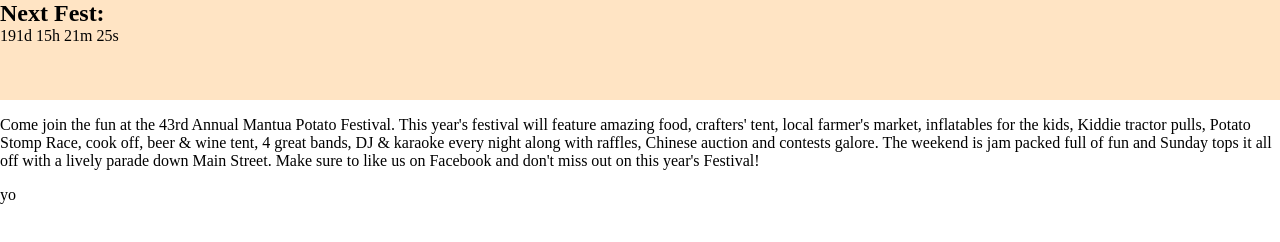
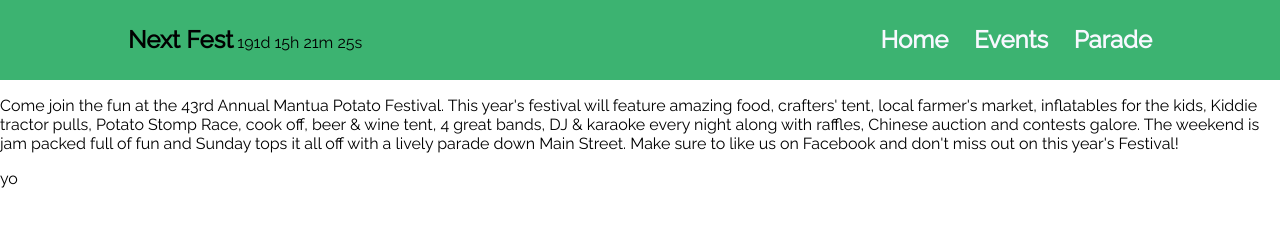
Before and after one commit to tcozzens/potato-festival, a plain HTML site: page index.html in a window 1280 px wide. Drawn offline with nearby package versions, Linux system fonts and the light colour scheme.

Commit message:
More header.

```diff
--- a/components/header/header.html
+++ b/components/header/header.html
@@ -1,6 +1,10 @@
 <script src="components/header/countdown.js"></script>
 
-<div style="background-color: bisque; width: 100%; height: 100px;">
-    <h2 style="margin: 0;">Next Fest: </h2>
-    <div id="demo"></div>
+<div style="background-color: mediumseagreen; width: 100%; height: 80px;">
+    <h2 style="margin: 0; margin-top: 25px; margin-left: 10%; display: inline-block;">Next Fest</h2>
+    <div id="demo" style="display: inline-block;"></div>
+
+    <h2 style="float: right; color: ghostwhite; margin-top: 25px; margin-right: 10%;">Parade</h2>
+    <h2 style="float: right; color: ghostwhite; margin-top: 25px; margin-right: 2%;">Events</h2>
+    <h2 style="float: right; color: ghostwhite; margin-top: 25px; margin-right: 2%;">Home</h2>
 </div>
--- a/index.html
+++ b/index.html
@@ -5,6 +5,7 @@
     <meta charset="UTF-8">
     <title>Main page</title>
     <script src="https://ajax.googleapis.com/ajax/libs/jquery/3.1.1/jquery.min.js"></script>
+    <link href="https://fonts.googleapis.com/css?family=Raleway" rel="stylesheet">
     <script>
         $(document).ready(function() {
             $('#header').load('/components/header/header.html');
@@ -12,7 +13,7 @@
     </script>
 </head>
 
-<body style="margin: 0">
+<body style="margin: 0; font-family: 'Raleway', sans-serif;">
     <div id="header"></div>
     <p>Come join the fun at the 43rd Annual Mantua Potato Festival. This year's festival will feature amazing food, crafters' tent, local farmer's market, inflatables for the kids, Kiddie tractor pulls, Potato Stomp Race, cook off, beer & wine tent, 4 great
         bands, DJ & karaoke every night along with raffles, Chinese auction and contests galore. The weekend is jam packed full of fun and Sunday tops it all off with a lively parade down Main Street. Make sure to like us on Facebook and don't miss out
```
